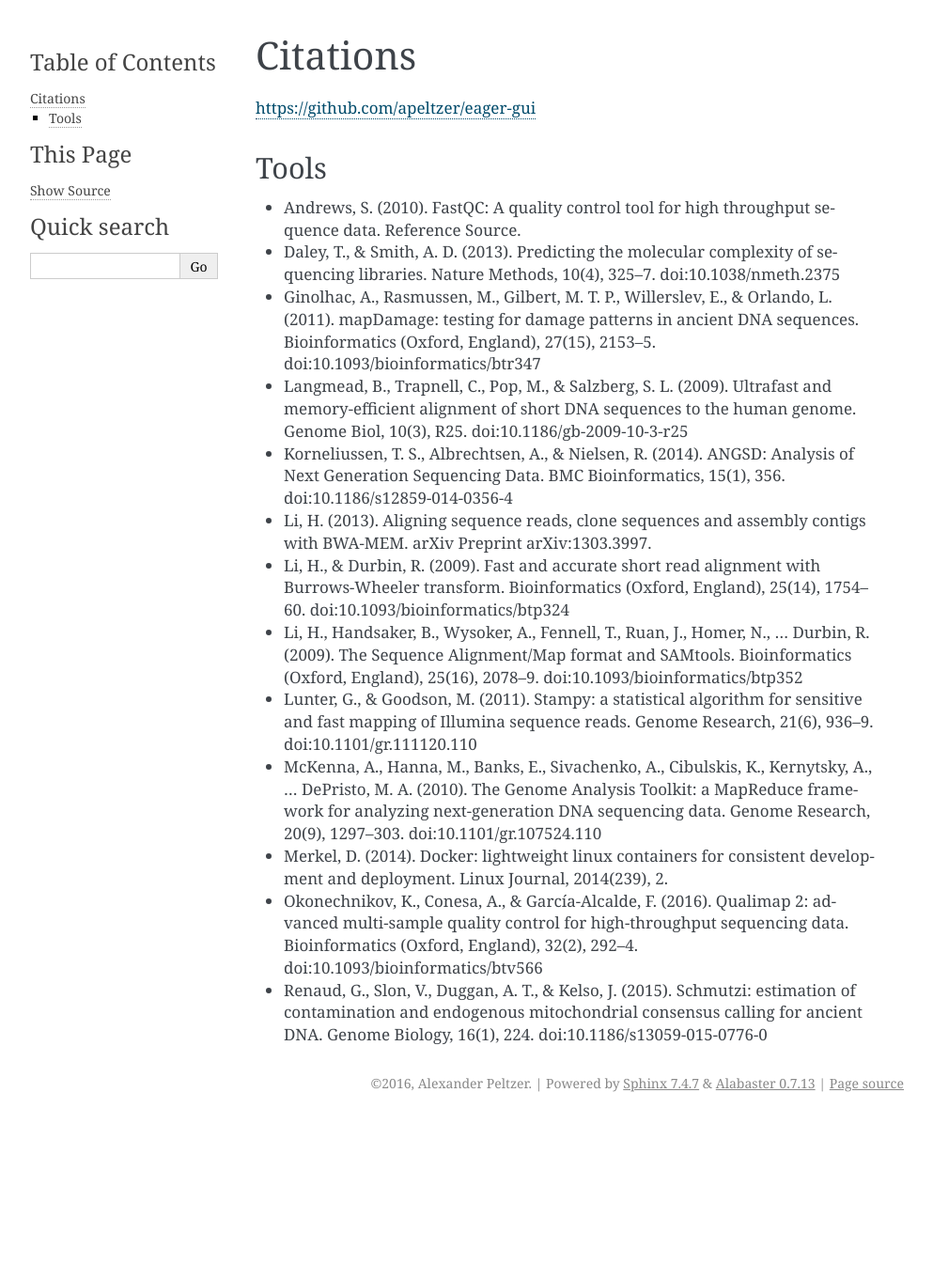
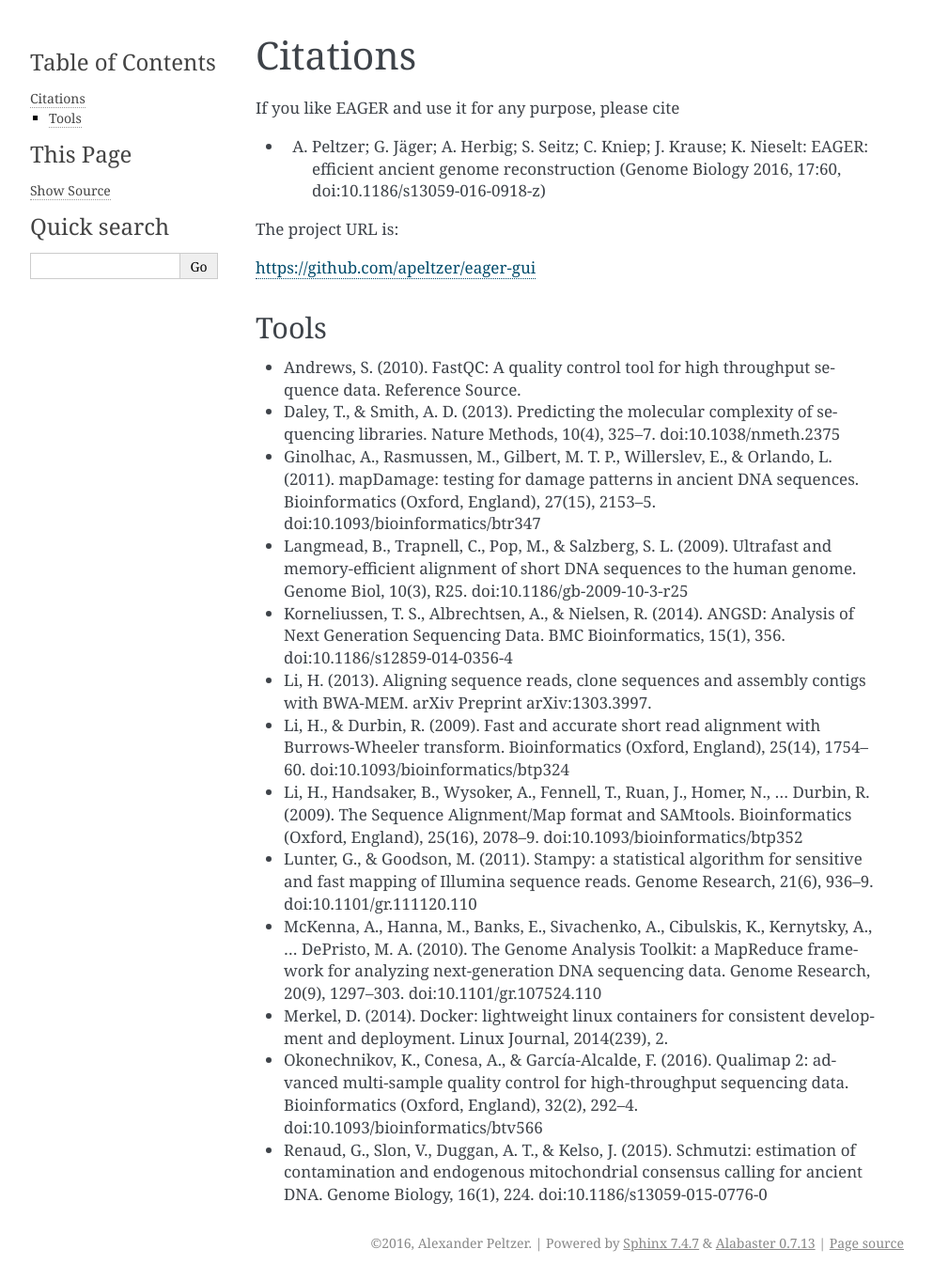
Before and after one commit to apeltzer/EAGER-GUI, a Sphinx documentation site: the page built from docs/contents/citations.rst, in a window 1280 px wide. Shown: the whole page at 94% size, without its empty margins (148-1141 px from the left). Built offline with Sphinx 7.4.7, drawn with Linux system fonts in a browser that asks for light colours; before the commit the page ends 1192 px from its top, so only the background shows below that.

Commit message:
Updated citations

```diff
--- a/docs/contents/citations.rst
+++ b/docs/contents/citations.rst
@@ -1,5 +1,11 @@
 Citations
 ---------
+
+If you like EAGER and use it for any purpose, please cite
+
+- A. Peltzer; G. Jäger; A. Herbig; S. Seitz; C. Kniep; J. Krause; K. Nieselt: EAGER: efficient ancient genome reconstruction (Genome Biology 2016, 17:60, doi:10.1186/s13059-016-0918-z)
+
+The project URL is:
 
 https://github.com/apeltzer/eager-gui
 
```
